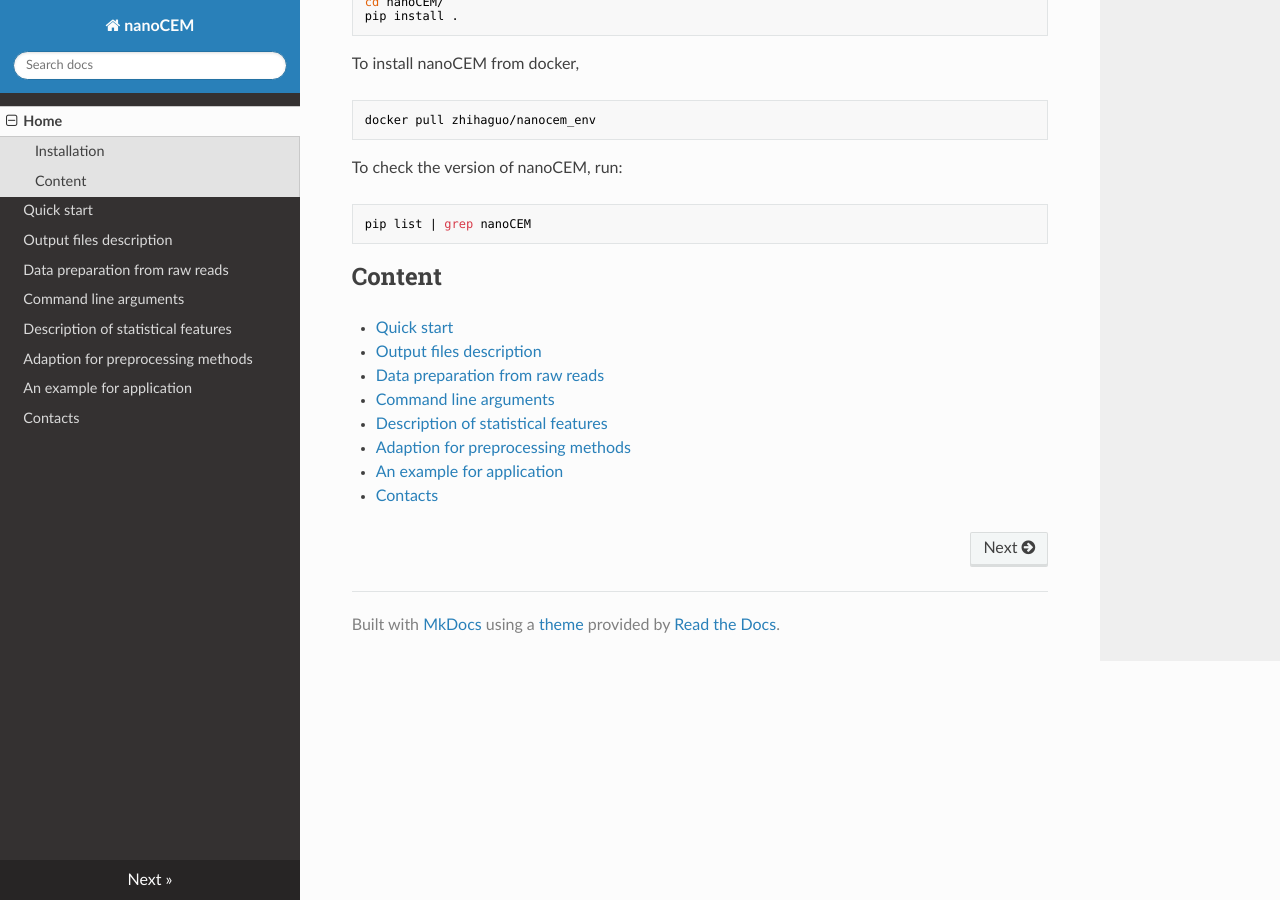
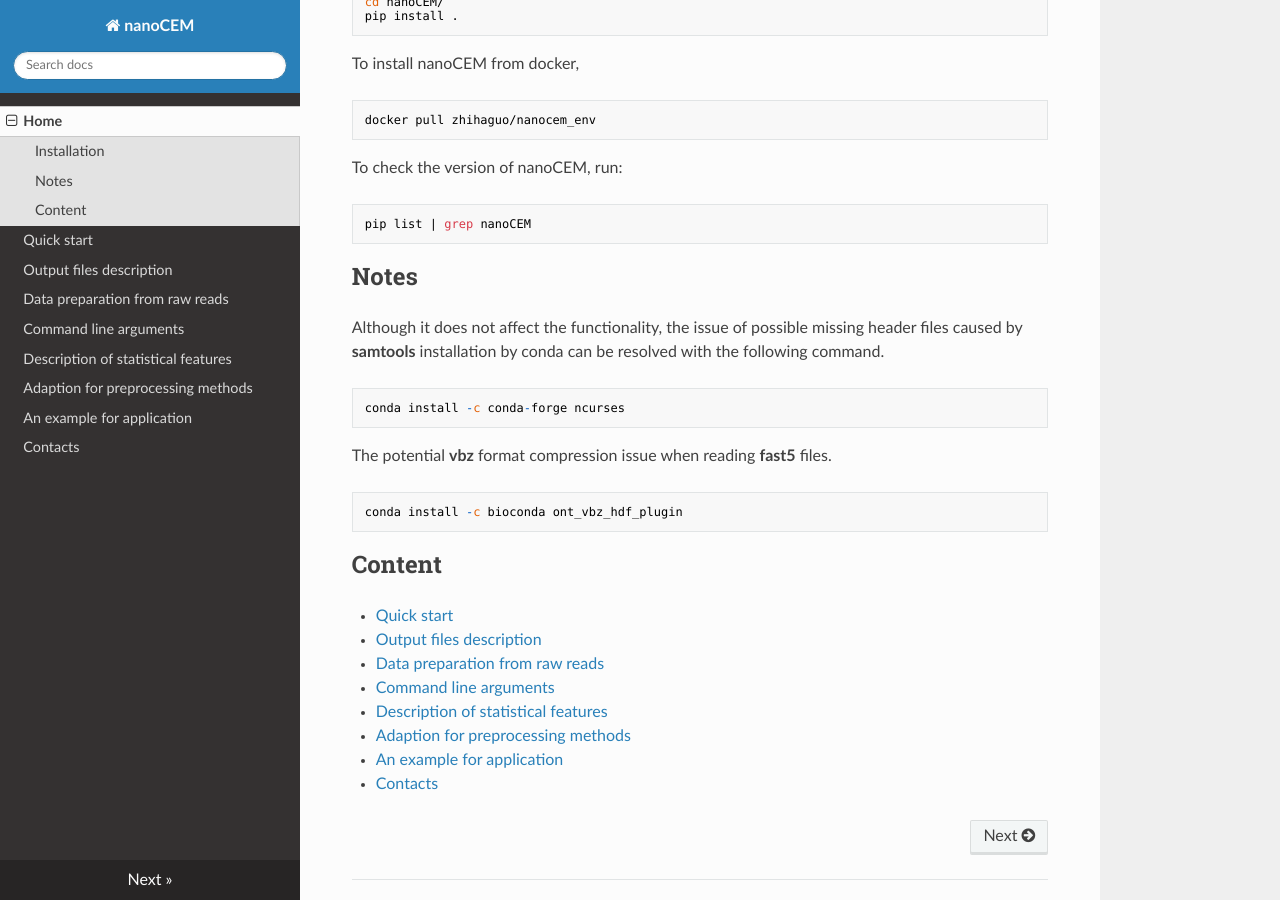
Before and after one commit to lrslab/nanoCEM, an MkDocs documentation site: the page built from docs/index.md, in a window 1280 px wide and 900 px high, scrolled down 688 px. Built offline with MkDocs 1.6.1, drawn with Linux system fonts in a browser that asks for light colours; nearby versions of some CDN libraries.

```diff
--- a/docs/index.md
+++ b/docs/index.md
@@ -32,6 +32,16 @@
 
     pip list | grep nanoCEM
 
+## Notes
+Although it does not affect the functionality, the issue of possible missing header files caused by **samtools** installation by conda can be resolved with the following command.
+
+    conda install -c conda-forge ncurses
+
+The potential **vbz** format compression issue when reading **fast5** files.
+
+    conda install -c bioconda ont_vbz_hdf_plugin
+
+
 
 ## Content
 
--- a/setup.py
+++ b/setup.py
@@ -19,7 +19,7 @@
         "License :: OSI Approved :: MIT License",
         "Operating System :: OS Independent",
     ],
-    python_requires='>=3.7,<=3.11',
+    python_requires='>=3.7.0,<=3.11.7',
     install_requires=[
         'h5py>=3.8.0',
         'numpy>=1.23.0',
```
